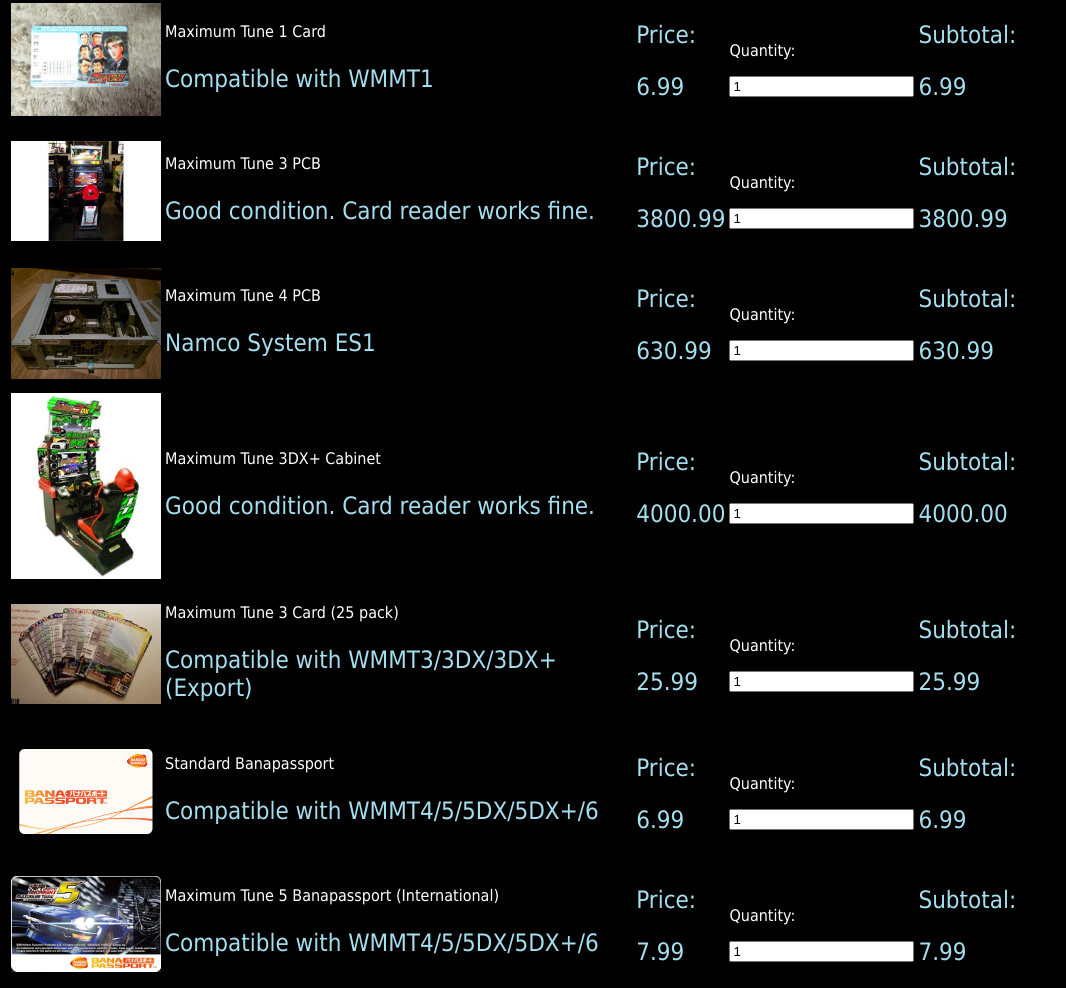
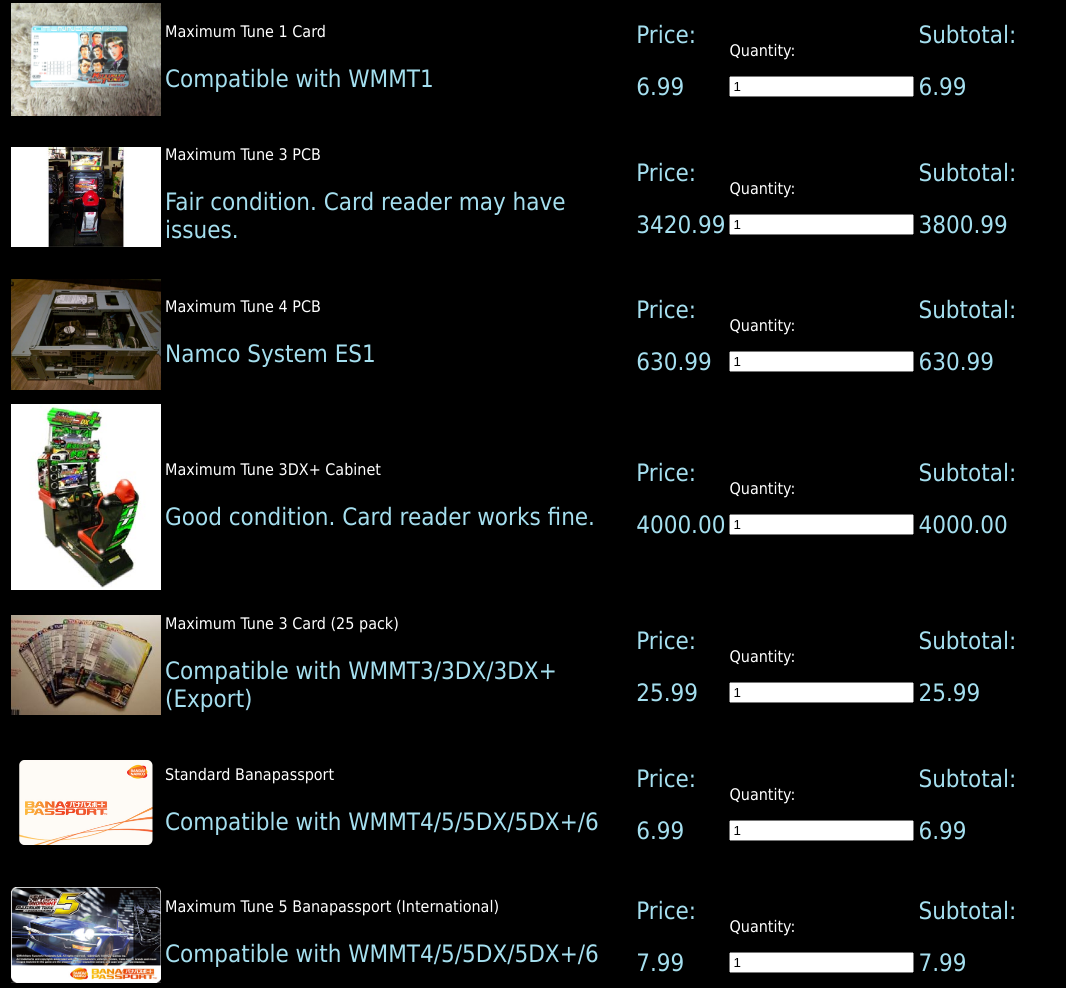
Before and after one commit to XCore64/wmmt, a plain HTML site: page cart.html in a window 1280 px wide. Shown: the part 763-1751 px from the top of the page, without its empty margins (0-1066 px from the left). Drawn offline with Linux system fonts and the light colour scheme.

Commit message:
Update cart.html

```diff
--- a/cart.html
+++ b/cart.html
@@ -77,10 +77,10 @@
 					<td><img id="wmmt3" width="150px" src="img/mt3_cab.jpg"></td>
 					<td>
 					<p class="parawhitenoctr">Maximum Tune 3 PCB</p>
-					<p class="parabluenoctr">Good condition. Card reader works fine.</p>
+					<p class="parabluenoctr">Fair condition. Card reader may have issues.</p>
 					</td>
 					<td><p class="parabluenoctr">Price:</p>
-					<p class="parabluenoctr" id="num3">3800.99</p>
+					<p class="parabluenoctr" id="num3">3420.99</p>
 					</td>
 					<td>
 					<p class="parawhitenoctr">Quantity:</p>
```
